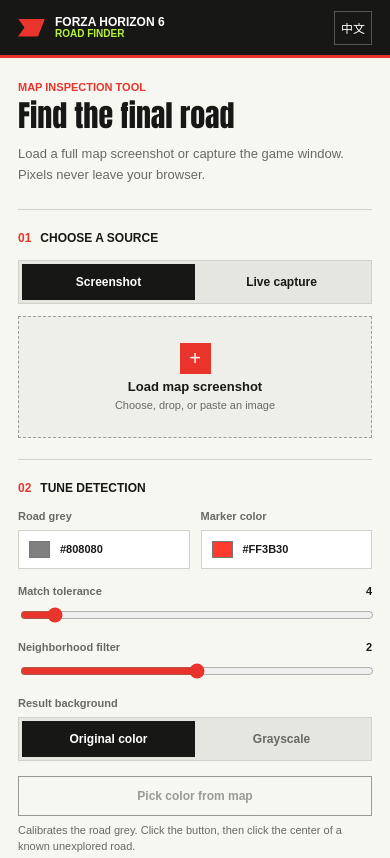
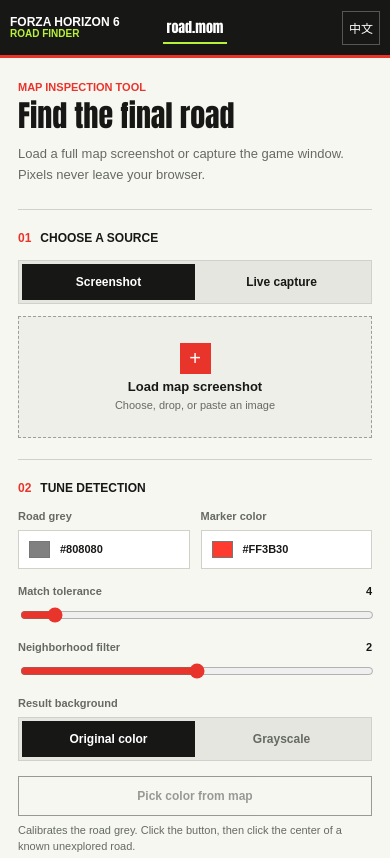
Before and after one commit to aokikoko/forza6-road-finder, a plain HTML site: page index.html in a window 390 px wide. Shown: the top 858 px of the page. Drawn offline with Linux system fonts and the light colour scheme.

```diff
--- a/index.html
+++ b/index.html
@@ -7,7 +7,7 @@
   <meta http-equiv="Content-Security-Policy" content="default-src 'self'; connect-src 'none'; img-src 'self' blob: data:; media-src 'self' blob:; script-src 'self'; style-src 'self'; object-src 'none'; base-uri 'self'; form-action 'none'">
   <meta name="description" content="Find unexplored Forza Horizon roads locally in your browser.">
   <title>Forza Horizon 6 Road Finder</title>
-  <link rel="stylesheet" href="./styles.css?v=20260816-2">
+  <link rel="stylesheet" href="./styles.css?v=20260816-3">
 </head>
 <body>
   <header class="topbar">
@@ -15,6 +15,7 @@
       <span class="brand-mark" aria-hidden="true"></span>
       <span class="brand-name"><span>FORZA HORIZON 6</span><strong>ROAD FINDER</strong></span>
     </a>
+    <a class="site-domain" href="https://road.mom/" aria-label="road.mom homepage">road.mom</a>
     <div class="topbar-actions">
       <span class="privacy-badge" data-i18n="privacyBadge">仅在本机处理</span>
       <button id="languageButton" class="icon-button language-button" type="button" aria-label="Switch language">EN</button>
@@ -139,6 +140,6 @@
   <div id="toast" class="toast" role="status" aria-live="polite" hidden></div>
   <video id="captureVideo" muted playsinline hidden></video>
   <noscript>This tool requires JavaScript. / 此工具需要 JavaScript。</noscript>
-  <script type="module" src="./js/main.js?v=20260816-2"></script>
+  <script type="module" src="./js/main.js?v=20260816-3"></script>
 </body>
 </html>
--- a/js/render/processor.js
+++ b/js/render/processor.js
@@ -1,4 +1,4 @@
-import { hexToRgb, matchesColor } from "./color.js?v=20260816-2";
+import { hexToRgb, matchesColor } from "./color.js?v=20260816-3";
 
 const vertexShaderSource = `#version 300 es
 in vec2 a_position;
--- a/styles.css
+++ b/styles.css
@@ -56,9 +56,10 @@
 
 .topbar {
   height: 58px;
-  display: flex;
+  display: grid;
+  grid-template-columns: minmax(0, 1fr) auto minmax(0, 1fr);
   align-items: center;
-  justify-content: space-between;
+  gap: 16px;
   padding: 0 18px;
   color: #fff;
   background: var(--ink);
@@ -98,12 +99,31 @@
   clip-path: polygon(0 0, 100% 0, 74% 100%, 0 100%, 24% 50%);
 }
 
+.site-domain {
+  padding: 5px 9px 4px;
+  color: #fff;
+  border-bottom: 2px solid var(--signal);
+  font-family: Impact, "Microsoft YaHei UI", sans-serif;
+  font-size: 17px;
+  letter-spacing: 0;
+  text-decoration: none;
+  white-space: nowrap;
+}
+
+.site-domain:hover {
+  color: var(--signal);
+}
+
 .topbar-actions,
 .zoom-actions,
 .capture-actions {
   display: flex;
   align-items: center;
   gap: 8px;
+}
+
+.topbar-actions {
+  justify-self: end;
 }
 
 .privacy-badge {
@@ -605,6 +625,19 @@
 }
 
 @media (max-width: 520px) {
+  .topbar {
+    gap: 8px;
+    padding: 0 10px;
+  }
+
+  .brand {
+    min-width: 0;
+  }
+
+  .brand-mark {
+    display: none;
+  }
+
   .brand-name {
     display: grid;
     gap: 0;
@@ -617,6 +650,11 @@
 
   .brand-name > strong {
     font-size: 10px;
+  }
+
+  .site-domain {
+    padding-inline: 4px;
+    font-size: 14px;
   }
 
   .privacy-badge {
```
Also changed, not shown: js/main.js (+6 -6 lines).
